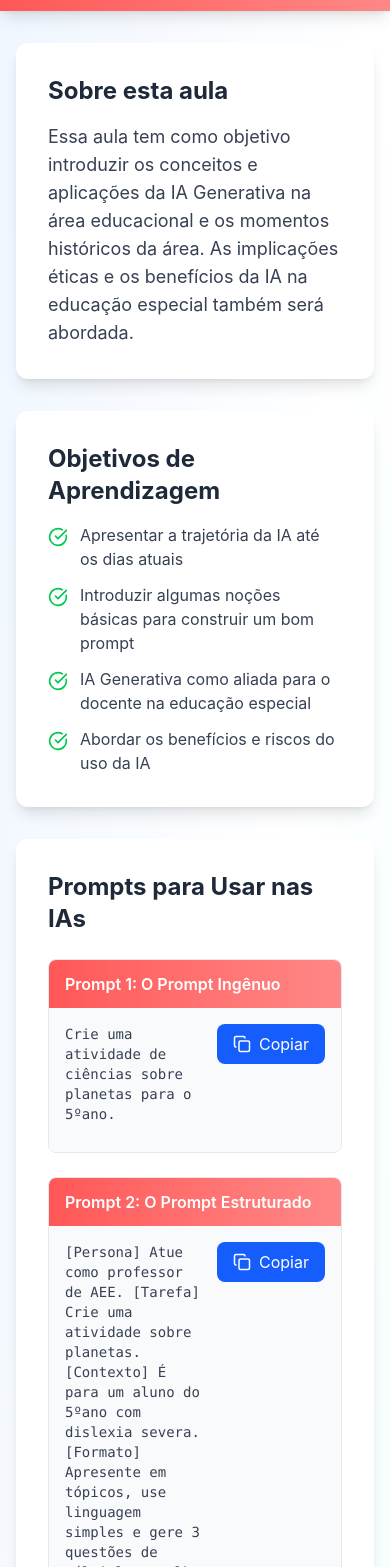
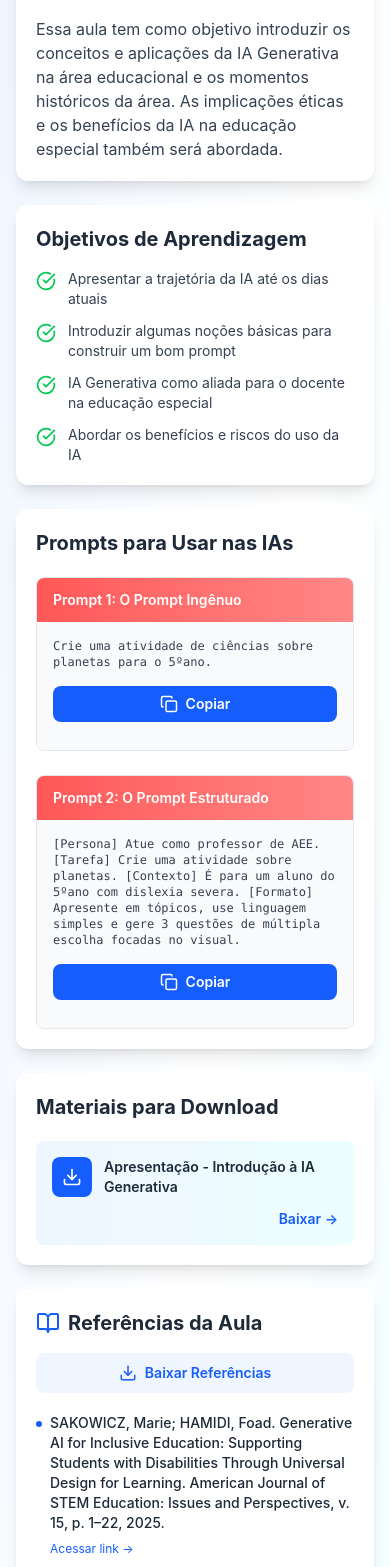
Before and after one commit to FelipeFMedeiros/IA-Gen, a React (Vite) app: page /aula1 in a window 390 px wide. Shown: the part 181-1748 px from the top of the page. Built offline with nearby package versions, Linux system fonts and the light colour scheme.

Commit message:
chore: Ajustes de responsividade

```diff
--- a/src/components/AulaTemplate.tsx
+++ b/src/components/AulaTemplate.tsx
@@ -48,38 +48,38 @@ const AulaTemplate = ({
     return (
         <div className="min-h-screen bg-gradient-to-br from-blue-50 via-white to-cyan-50">
             {/* Header */}
-            <header className={`bg-gradient-to-r ${color} text-white py-6 shadow-lg`}>
-                <div className="container mx-auto px-4">
+            <header className={`bg-gradient-to-r ${color} text-white py-4 sm:py-6 shadow-lg`}>
+                <div className="container mx-auto px-4 sm:px-6">
                     <NavLink
                         to="/"
                         onClick={() => window.scrollTo(0, 0)}
-                        className="inline-flex items-center gap-2 text-white hover:text-blue-100 transition-colors mb-4"
+                        className="inline-flex items-center gap-2 text-white hover:text-blue-100 transition-colors mb-3 sm:mb-4 text-sm sm:text-base"
                     >
-                        <ArrowLeft size={20} />
+                        <ArrowLeft size={18} />
                         <span>Voltar para início</span>
                     </NavLink>
                     <div>
-                        <div className="text-sm font-semibold opacity-90 mb-1">AULA {numeroAula}</div>
-                        <h1 className="text-4xl font-bold">{titulo}</h1>
+                        <div className="text-xs sm:text-sm font-semibold opacity-90 mb-1">AULA {numeroAula}</div>
+                        <h1 className="text-2xl sm:text-4xl font-bold leading-tight">{titulo}</h1>
                     </div>
                 </div>
             </header>
 
-            <div className="container mx-auto px-4 py-8">
+            <div className="container mx-auto px-4 sm:px-6 py-6 sm:py-8">
                 {/* Descrição */}
-                <div className="bg-white rounded-xl shadow-lg p-8 mb-8">
-                    <h2 className="text-2xl font-bold text-gray-800 mb-4">Sobre esta aula</h2>
-                    <p className="text-gray-700 text-lg">{descricao}</p>
+                <div className="bg-white rounded-xl shadow-lg p-5 sm:p-8 mb-6 sm:mb-8">
+                    <h2 className="text-xl sm:text-2xl font-bold text-gray-800 mb-3 sm:mb-4">Sobre esta aula</h2>
+                    <p className="text-gray-700 text-base sm:text-lg">{descricao}</p>
                 </div>
 
                 {/* Objetivos */}
-                <div className="bg-white rounded-xl shadow-lg p-8 mb-8">
-                    <h2 className="text-2xl font-bold text-gray-800 mb-4">Objetivos de Aprendizagem</h2>
+                <div className="bg-white rounded-xl shadow-lg p-5 sm:p-8 mb-6 sm:mb-8">
+                    <h2 className="text-xl sm:text-2xl font-bold text-gray-800 mb-4">Objetivos de Aprendizagem</h2>
                     <ul className="space-y-3">
                         {objetivos.map((objetivo, index) => (
                             <li key={index} className="flex items-start gap-3">
-                                <CheckCircle className="text-green-500 mt-1 flex-shrink-0" size={20} />
-                                <span className="text-gray-700">{objetivo}</span>
+                                <CheckCircle className="text-green-500 mt-0.5 sm:mt-1 flex-shrink-0" size={20} />
+                                <span className="text-gray-700 text-sm sm:text-base">{objetivo}</span>
                             </li>
                         ))}
                     </ul>
@@ -87,22 +87,22 @@ const AulaTemplate = ({
 
                 {/* Prompts */}
                 {prompts && prompts.length > 0 && (
-                <div className="bg-white rounded-xl shadow-lg p-8 mb-8">
-                    <h2 className="text-2xl font-bold text-gray-800 mb-6">Prompts para Usar nas IAs</h2>
+                <div className="bg-white rounded-xl shadow-lg p-5 sm:p-8 mb-6 sm:mb-8">
+                    <h2 className="text-xl sm:text-2xl font-bold text-gray-800 mb-5 sm:mb-6">Prompts para Usar nas IAs</h2>
                     <div className="space-y-6">
                         {prompts?.map((prompt, index) => (
                             <div key={index} className="border border-gray-200 rounded-lg overflow-hidden">
-                                <div className={`bg-gradient-to-r ${color} text-white px-4 py-3 font-semibold`}>
+                                <div className={`bg-gradient-to-r ${color} text-white px-4 py-3 text-sm sm:text-base font-semibold`}>
                                     {prompt.titulo}
                                 </div>
-                                <div className="p-4 bg-gray-50">
-                                    <div className="flex justify-between items-start gap-4 mb-3">
-                                        <p className="text-gray-700 flex-1 font-mono text-sm whitespace-pre-wrap">
+                                <div className="p-4 sm:p-5 bg-gray-50">
+                                    <div className="flex flex-col xl:flex-row justify-between items-start gap-4 mb-3">
+                                        <p className="text-gray-700 w-full xl:flex-1 font-mono text-xs sm:text-sm whitespace-pre-wrap overflow-x-auto">
                                             {prompt.texto}
                                         </p>
                                         <button
                                             onClick={() => copyToClipboard(prompt.texto, index)}
-                                            className={`flex items-center gap-2 px-4 py-2 rounded-lg transition-all ${
+                                            className={`flex items-center justify-center w-full xl:w-auto gap-2 px-4 py-2 sm:py-2.5 rounded-lg transition-all ${
                                                 copiedIndex === index
                                                     ? 'bg-green-500 text-white'
                                                     : 'bg-blue-600 text-white hover:bg-blue-700 hover:cursor-pointer'
@@ -111,20 +111,20 @@ const AulaTemplate = ({
                                             {copiedIndex === index ? (
                                                 <>
                                                     <CheckCircle size={18} />
-                                                    <span>Copiado!</span>
+                                                    <span className="text-sm font-semibold">Copiado!</span>
                                                 </>
                                             ) : (
                                                 <>
                                                     <Copy size={18} />
-                                                    <span>Copiar</span>
+                                                    <span className="text-sm font-semibold">Copiar</span>
                                                 </>
                                             )}
                                         </button>
                                     </div>
                                     {prompt.exemplo && (
-                                        <div className="mt-3 pt-3 border-t border-gray-300">
-                                            <p className="text-xs text-gray-600 font-semibold mb-2">EXEMPLO:</p>
-                                            <p className="text-gray-600 text-sm italic">{prompt.exemplo}</p>
+                                        <div className="mt-4 pt-4 border-t border-gray-300">
+                                            <p className="text-xs text-gray-600 font-bold mb-2">EXEMPLO:</p>
+                                            <p className="text-gray-600 text-xs sm:text-sm italic">{prompt.exemplo}</p>
                                         </div>
                                     )}
                                 </div>
@@ -136,23 +136,23 @@ const AulaTemplate = ({
 
                 {/* Materiais para Download */}
                 {materiaisDownload && materiaisDownload.length > 0 && (
-                    <div className="bg-white rounded-xl shadow-lg p-8 mb-8">
-                        <h2 className="text-2xl font-bold text-gray-800 mb-6">Materiais para Download</h2>
+                    <div className="bg-white rounded-xl shadow-lg p-5 sm:p-8 mb-6 sm:mb-8">
+                        <h2 className="text-xl sm:text-2xl font-bold text-gray-800 mb-5 sm:mb-6">Materiais para Download</h2>
                         <div className="grid gap-4">
                             {materiaisDownload.map((material, index) => (
                                 <a
                                     key={index}
                                     href={material.arquivo}
                                     download
-                                    className="flex items-center justify-between p-4 bg-gradient-to-r from-blue-50 to-cyan-50 rounded-lg hover:shadow-md transition-all group"
+                                    className="flex flex-col sm:flex-row items-start sm:items-center justify-between p-4 bg-gradient-to-r from-blue-50 to-cyan-50 rounded-lg hover:shadow-md transition-all group gap-3 sm:gap-0"
                                 >
                                     <div className="flex items-center gap-3">
-                                        <div className="bg-blue-600 text-white p-3 rounded-lg">
-                                            <Download size={24} />
+                                        <div className="bg-blue-600 text-white p-2.5 sm:p-3 rounded-lg flex-shrink-0">
+                                            <Download size={20} className="sm:w-6 sm:h-6" />
                                         </div>
-                                        <span className="font-semibold text-gray-800">{material.nome}</span>
+                                        <span className="font-semibold text-gray-800 text-sm sm:text-base">{material.nome}</span>
                                     </div>
-                                    <span className="text-blue-600 font-semibold group-hover:translate-x-1 transition-transform">
+                                    <span className="text-blue-600 text-sm font-semibold group-hover:translate-x-1 transition-transform self-end sm:self-auto">
                                         Baixar →
                                     </span>
                                 </a>
@@ -163,34 +163,34 @@ const AulaTemplate = ({
 
                 {/* Referências */}
                 {referencias && referencias.length > 0 && (
-                    <div className="bg-white rounded-xl shadow-lg p-8 mb-8">
-                        <div className="flex flex-col sm:flex-row justify-between items-start sm:items-center gap-4 mb-6">
-                            <h2 className="text-2xl font-bold text-gray-800 flex items-center gap-2">
-                                <BookOpen className="text-blue-600" size={28} />
+                    <div className="bg-white rounded-xl shadow-lg p-5 sm:p-8 mb-6 sm:mb-8">
+                        <div className="flex flex-col sm:flex-row justify-between items-start sm:items-center gap-4 mb-5 sm:mb-6">
+                            <h2 className="text-xl sm:text-2xl font-bold text-gray-800 flex items-center gap-2">
+                                <BookOpen className="text-blue-600" size={24} />
                                 Referências da Aula
                             </h2>
                             <a
                                 href={`/referencias/Referencias-Aula${numeroAula}.pdf`}
                                 download
-                                className="flex items-center gap-2 bg-blue-50 text-blue-600 hover:bg-blue-100 hover:text-blue-700 px-4 py-2 rounded-lg font-semibold transition-colors"
+                                className="flex items-center justify-center w-full sm:w-auto gap-2 bg-blue-50 text-blue-600 hover:bg-blue-100 hover:text-blue-700 px-4 py-2.5 sm:py-2 rounded-lg font-semibold transition-colors text-sm sm:text-base"
                             >
-                                <Download size={20} />
+                                <Download size={18} />
                                 Baixar Referências
                             </a>
                         </div>
                         <ul className="space-y-4">
                             {referencias.map((ref, index) => (
-                                <li key={index} className="flex flex-col sm:flex-row sm:items-center gap-2">
-                                    <div className="flex items-center gap-2 text-gray-800 font-medium">
-                                        <div className="w-2 h-2 rounded-full bg-blue-600"></div>
-                                        {ref.titulo}
+                                <li key={index} className="flex flex-col sm:flex-row sm:items-start gap-1 sm:gap-2">
+                                    <div className="flex items-start gap-2 text-gray-800 font-medium text-sm sm:text-base">
+                                        <div className="w-1.5 h-1.5 sm:w-2 sm:h-2 rounded-full bg-blue-600 mt-2 sm:mt-2.5 flex-shrink-0"></div>
+                                        <span>{ref.titulo}</span>
                                     </div>
                                     {ref.link && (
                                         <a
                                             href={ref.link}
                                             target="_blank"
                                             rel="noopener noreferrer"
-                                            className="text-blue-600 hover:text-blue-800 hover:underline text-sm sm:ml-4"
+                                            className="text-blue-600 hover:text-blue-800 hover:underline text-xs sm:text-sm ml-3.5 sm:ml-2 whitespace-nowrap self-start sm:self-auto mt-1 sm:mt-0.5"
                                         >
                                             Acessar link →
                                         </a>
@@ -202,11 +202,11 @@ const AulaTemplate = ({
                 )}
 
                 {/* Questionário de Avaliação */}
-                <div className="bg-gradient-to-r from-indigo-500 to-purple-600 rounded-xl shadow-xl p-8 mb-8 text-white text-center transform hover:-translate-y-1 transition-transform duration-300">
-                    <h2 className="text-3xl font-bold mb-4 flex items-center justify-center gap-3">
-                        <span className="text-4xl">📝</span> Avalie esta Aula
+                <div className="bg-gradient-to-r from-indigo-500 to-purple-600 rounded-xl shadow-xl p-6 sm:p-8 mb-8 text-white text-center transform hover:-translate-y-1 transition-transform duration-300">
+                    <h2 className="text-2xl sm:text-3xl font-bold mb-3 sm:mb-4 flex items-center justify-center gap-2 sm:gap-3">
+                        <span className="text-3xl sm:text-4xl">📝</span> Avalie esta Aula
                     </h2>
-                    <p className="text-lg text-indigo-50 max-w-2xl mx-auto mb-8 leading-relaxed">
+                    <p className="text-base sm:text-lg text-indigo-50 max-w-2xl mx-auto mb-6 sm:mb-8 leading-relaxed">
                         Seu feedback sincero é fundamental para entendermos o impacto dessas novas ferramentas na prática pedagógica e aprimorarmos futuras formações.
                         Garante que vamos ler tudo com carinho e leva <strong>apenas 5 minutinhos!</strong>
                     </p>
@@ -214,7 +214,7 @@ const AulaTemplate = ({
                         href="https://docs.google.com/forms/d/e/1FAIpQLSeuVIFpZDXHcDv0XZExajYos8gg7YRw6cJkQtZKm0VFl1oDRQ/viewform"
                         target="_blank"
                         rel="noopener noreferrer"
-                        className="inline-flex items-center gap-2 bg-white text-purple-700 font-bold text-lg px-8 py-4 rounded-full shadow-lg hover:shadow-2xl hover:scale-105 transition-all duration-300"
+                        className="inline-flex items-center gap-2 bg-white text-purple-700 font-bold text-base sm:text-lg px-6 py-3 sm:px-8 sm:py-4 rounded-full shadow-lg hover:shadow-2xl hover:scale-105 transition-all duration-300 w-full sm:w-auto justify-center"
                     >
                         <span>Ir para o Formulário</span>
                         <span>→</span>
@@ -222,25 +222,25 @@ const AulaTemplate = ({
                 </div>
 
                 {/* Navegação entre aulas */}
-                <div className="flex justify-between items-center">
+                <div className="flex flex-col sm:flex-row justify-between items-stretch sm:items-center gap-4">
                     {numeroAula > 1 && (
                         <NavLink
                             to={`/aula${numeroAula - 1}`}
                             onClick={() => window.scrollTo(0, 0)}
-                            className="flex items-center gap-2 bg-white px-6 py-3 rounded-lg shadow-md hover:shadow-lg transition-all"
+                            className="flex items-center justify-center gap-2 bg-white px-4 sm:px-6 py-3 rounded-lg shadow-md hover:shadow-lg transition-all w-full sm:w-auto"
                         >
-                            <ArrowLeft size={20} />
-                            <span>Aula Anterior</span>
+                            <ArrowLeft size={18} />
+                            <span className="text-sm sm:text-base font-semibold text-gray-700">Aula Anterior</span>
                         </NavLink>
                     )}
                     {numeroAula < 5 && (
                         <NavLink
                             to={`/aula${numeroAula + 1}`}
                             onClick={() => window.scrollTo(0, 0)}
-                            className="flex items-center gap-2 bg-blue-600 text-white px-6 py-3 rounded-lg shadow-md hover:bg-blue-700 transition-all ml-auto"
+                            className="flex items-center justify-center gap-2 bg-blue-600 text-white px-4 sm:px-6 py-3 rounded-lg shadow-md hover:bg-blue-700 transition-all sm:ml-auto w-full sm:w-auto"
                         >
-                            <span>Próxima Aula</span>
-                            <span>→</span>
+                            <span className="text-sm sm:text-base font-semibold">Próxima Aula</span>
+                            <span className="text-sm sm:text-base">→</span>
                         </NavLink>
                     )}
                 </div>
```
Also changed, not shown: src/pages/Home.tsx (+27 -27 lines).
